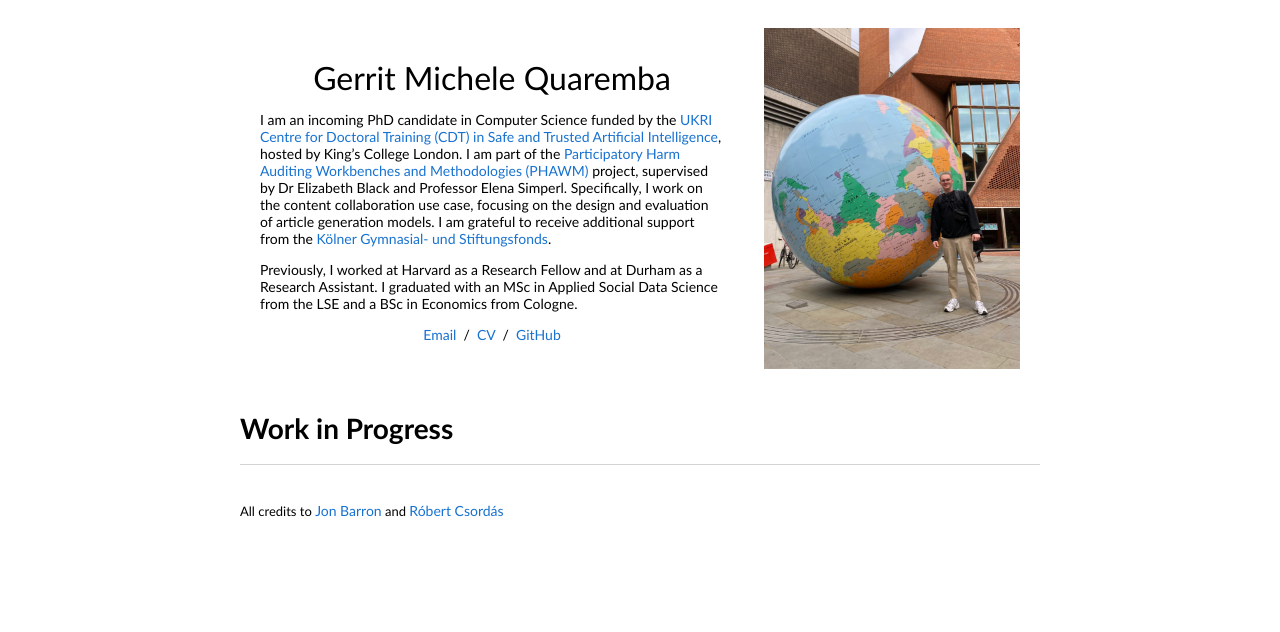
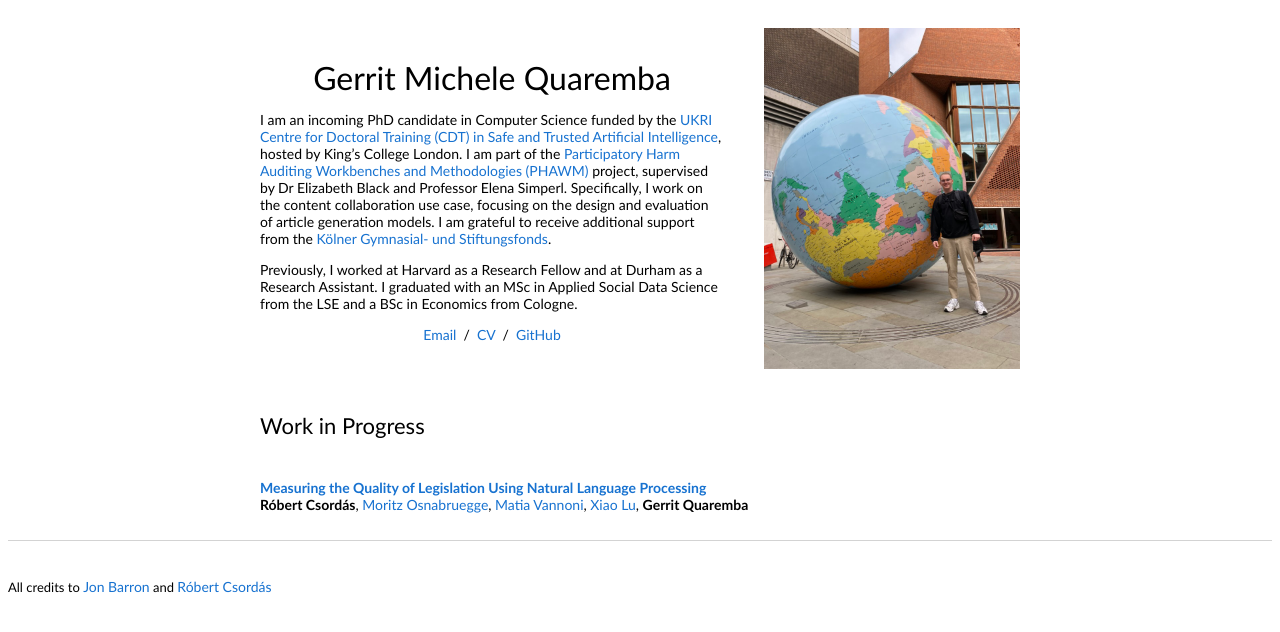
Before and after one commit to gerritq/gerritq.github.io, a Jekyll site: the page index.html, which Jekyll copies as it is, in a window 1280 px wide. Shown: the top 632 px of the page. Built offline with Jekyll 4.4.1, drawn with Linux system fonts in a browser that asks for light colours.

Commit message:
Update index.html

```diff
--- a/index.html
+++ b/index.html
@@ -49,10 +49,31 @@
       </tbody></table>
 
 
-  <!-- Work in Progress -->
-  <h1>
-    Work in Progress
-  </h1>
+<!-- Work in Progress -->
+      <table style="width:100%;border:0px;border-spacing:0px;border-collapse:separate;margin-right:auto;margin-left:auto;"><tbody>
+          <tr>
+          <td style="padding:20px;width:100%;vertical-align:middle">
+            <heading>Work in Progress</heading>
+          </td>
+        </tr>
+      </tbody></table>
+
+        <!-- Quality of Legislation -->
+
+        <tr>
+          <td style="padding:20px;width:75%;vertical-align:middle">
+            <a href="https://arxiv.org/abs/2405.16039">
+              <papertitle>Measuring the Quality of Legislation Using Natural Language Processing</papertitle>
+            </a>
+            <br>
+              <strong>Róbert Csordás</strong>,
+              <a href="https://www.durham.ac.uk/staff/moritz-osnabruegge/">Moritz Osnabruegge</a>,
+              <a href="https://www.kcl.ac.uk/people/matia-vannoni">Matia Vannoni</a>,
+              <a href="https://www.xiao-lu.com/">Xiao Lu</a>,
+              <strong>Gerrit Quaremba</strong>
+          </td>
+        </tr>
+      </tbody></table>
 
   <!-- Credits -->
   <hr style="border: 0; height: 1px; background-color: lightgrey; margin-right:auto;margin-left:auto;">
```
